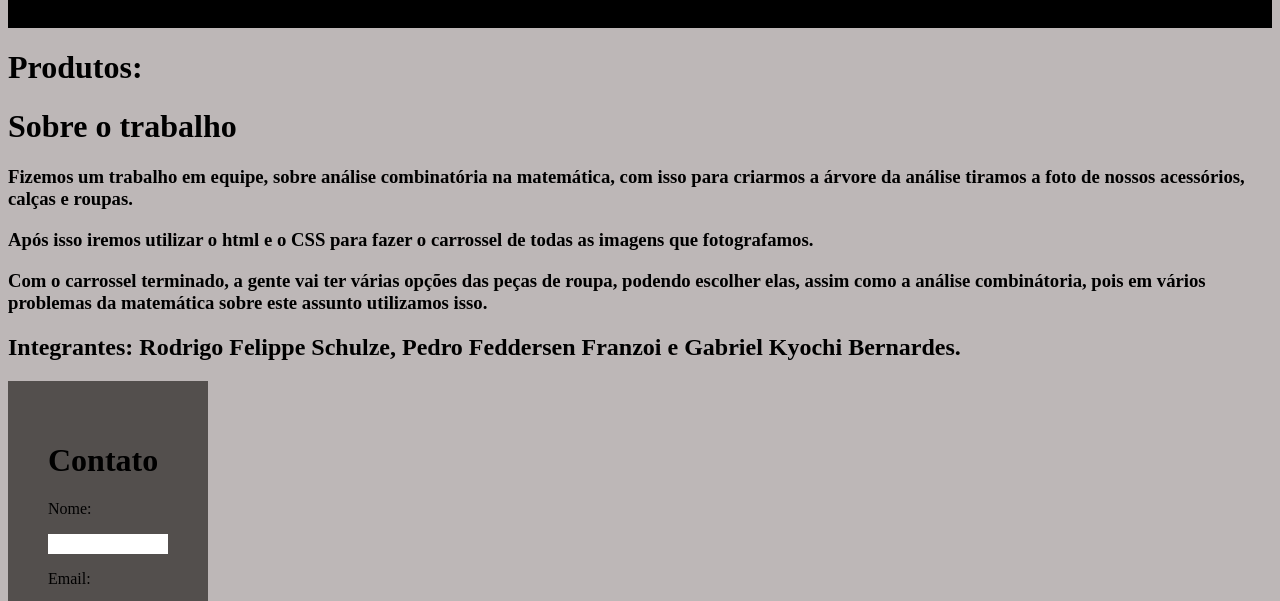
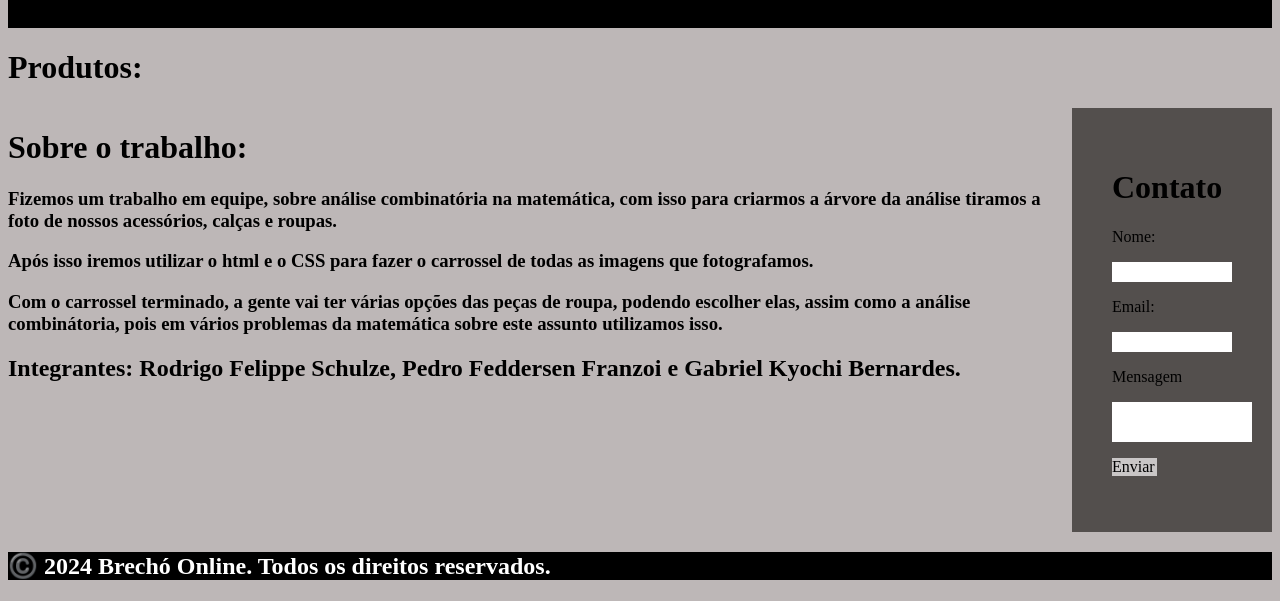
Before and after one commit to PedroFranzoi/Brecho-online, a plain HTML site: page index.html in a window 1280 px wide. Shown: the part 180-781 px from the top of the page. Drawn offline with Linux system fonts and the light colour scheme.

Commit message:
Colocada as imagens das roupas e colocado o contato ao lado do trabalho.

```diff
--- a/index.html
+++ b/index.html
@@ -19,14 +19,19 @@
 
     <main>
         <h1>Produtos:</h1>
-        <div>
-            <h1>Sobre o trabalho</h1>
-            <h3>Fizemos um trabalho em equipe, sobre análise combinatória na matemática, com isso para criarmos a árvore
+
+        <div id="flex">
+            <div id="trabalho">
+                <h1>Sobre o trabalho:</h1>
+                <h3>Fizemos um trabalho em equipe, sobre análise combinatória na matemática, com isso para criarmos a
+                    árvore
                     da análise tiramos a foto de nossos acessórios, calças e roupas.</h3>
-            <h3>Após isso iremos utilizar o html e o CSS para fazer o carrossel de todas as imagens que fotografamos.
+                <h3>Após isso iremos utilizar o html e o CSS para fazer o carrossel de todas as imagens que
+                    fotografamos.
                 </h3>
                 <h3>Com o carrossel terminado, a gente vai ter várias opções das peças de roupa, podendo escolher elas,
-                assim como a análise combinátoria, pois em vários problemas da matemática sobre este assunto utilizamos
+                    assim como a análise combinátoria, pois em vários problemas da matemática sobre este assunto
+                    utilizamos
                     isso.</h3>
                 <h2>Integrantes: Rodrigo Felippe Schulze, Pedro Feddersen Franzoi e Gabriel Kyochi
                     Bernardes.</h2>
@@ -56,6 +61,7 @@
                     </div>
                 </div>
             </div>
+        </div>
     </main>
 
     <footer>
--- a/style.css
+++ b/style.css
@@ -24,6 +24,7 @@ footer{
     background-color: rgb(83, 79, 77);
     padding: 40px;
     width: 120px;
+
 }
 
 .quadrado_escrita{
@@ -43,3 +44,7 @@ footer{
     padding: 0px;
     width: 45px;
 }
+
+#flex{
+    display: flex;
+}
```
Also changed, not shown: fotos/Acessório (1).png (added), fotos/Calça Pedro (1).png (added), fotos/Calça Rodro (1).png (added), fotos/Camisa Gabriel.png (added), fotos/Camisa Guilherme (1).png (added), fotos/Camisa Pedro (1).png (added), fotos/Camisa Rodro (1).png (added), fotos/Shorts Gabriel (3).png (added), fotos/Shorts Guilherme (1).png (added). Lines whose indentation alone changed are shown as unchanged.
